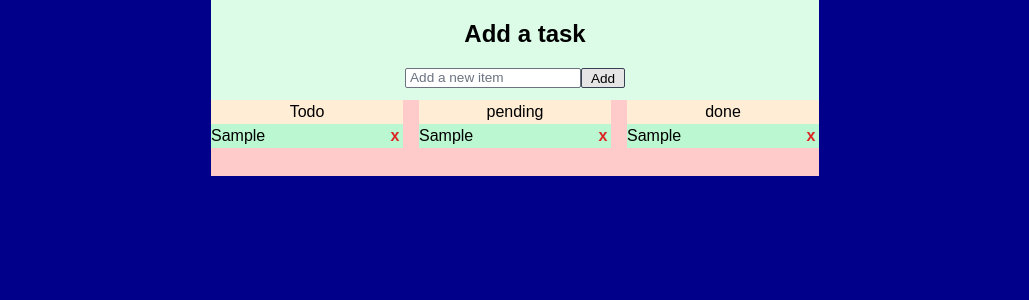
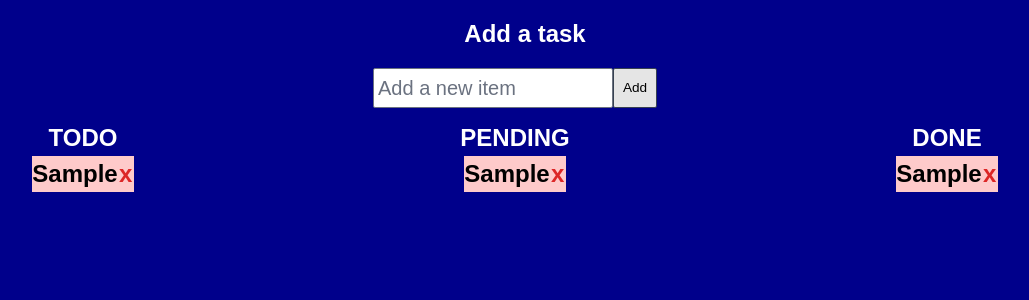
Before and after one commit to wirenpaper/todo-frontend, a Next.js app: page / in a window 1280 px wide. Both pictures are taken after typing "Sample" into the empty fields and a click on the button "Add". Shown: the top 300 px of the page, without its empty margins (125-1154 px from the left). Built offline with nearby package versions, Linux system fonts and the light colour scheme.

Commit message:
ui font sizes fixed

```diff
--- a/app/item.tsx
+++ b/app/item.tsx
@@ -7,10 +7,10 @@ interface ItemProps {
 
 const Item: React.FC<ItemProps> = ({ text, onDelete }) => {
   return (
-    <div className="flex w-48 justify-between bg-green-200 mb-2">
-      <p>{text}</p>
+    <div className="flex justify-between bg-red-200 mb-2">
+      <h2>{text}</h2>
       <button onClick={onDelete} className="text-red-600 font-bold size-4">
-        x
+        <h2>x</h2>
       </button>
     </div>
   );
--- a/app/page.tsx
+++ b/app/page.tsx
@@ -21,8 +21,8 @@ export default function Home() {
   return (
     <>
       <div className="flex justify-center">
-        <div className="flex-row bg-green-100">
-          <h2 className="p-4 pl-9 flex justify-center">Add a task</h2>
+        <div className="flex-row">
+          <h2 className="p-4 pl-9 flex justify-center text-white">Add a task</h2>
           <form onSubmit={handleSubmit}>
             <div className="flex justify-center">
               <input
@@ -30,18 +30,21 @@ export default function Home() {
                 name="item"
                 placeholder="Add a new item"
                 className="border placeholder-gray-500 border-gray-500
-                           mb-3 h-5 w-44 pl-1 text-custom-sm rounded-sm"
+                           mb-3 h-10 w-60 pl-1 text-xl rounded-sm"
               />
-              <button className="border border-gray-700 h-5 w-11 bg-buttonColor rounded-sm">
+              <button className="border border-gray-700 h-10 w-11 bg-buttonColor rounded-sm">
                 <p className="flex justify-center items-center text-custom-sm">
                   Add
                 </p>
               </button>
             </div>
           </form>
-          <div className="flex pb-5 bg-red-200 space-x-4">
+        </div>
+      </div>
+      <div className="flex pb-5 space-x-4">
         <div className="flex-1">
-              <h3 className="text-center bg-orange-100">Todo</h3>
+          <h2 className="text-center text-white font-bold">TODO</h2>
+          <div className="flex flex-col items-center">
             {items.map((text, index) => (
               <Item
                 key={index}
@@ -50,8 +53,10 @@ export default function Home() {
               />
             ))}
           </div>
+        </div>
         <div className="flex-1">
-              <h3 className="text-center bg-orange-100">pending</h3>
+          <h2 className="text-center text-white font-bold">PENDING</h2>
+          <div className="flex flex-col items-center">
             {items.map((text, index) => (
               <Item
                 key={index}
@@ -60,8 +65,10 @@ export default function Home() {
               />
             ))}
           </div>
+        </div>
         <div className="flex-1">
-              <h3 className="text-center bg-orange-100">done</h3>
+          <h2 className="text-center text-white font-bold">DONE</h2>
+          <div className="flex flex-col items-center">
             {items.map((text, index) => (
               <Item
                 key={index}
@@ -72,7 +79,6 @@ export default function Home() {
           </div>
         </div>
       </div>
-      </div>
     </>
   );
 }
```
Also changed, not shown: app/column.tsx (deleted). Lines whose indentation alone changed are shown as unchanged.
